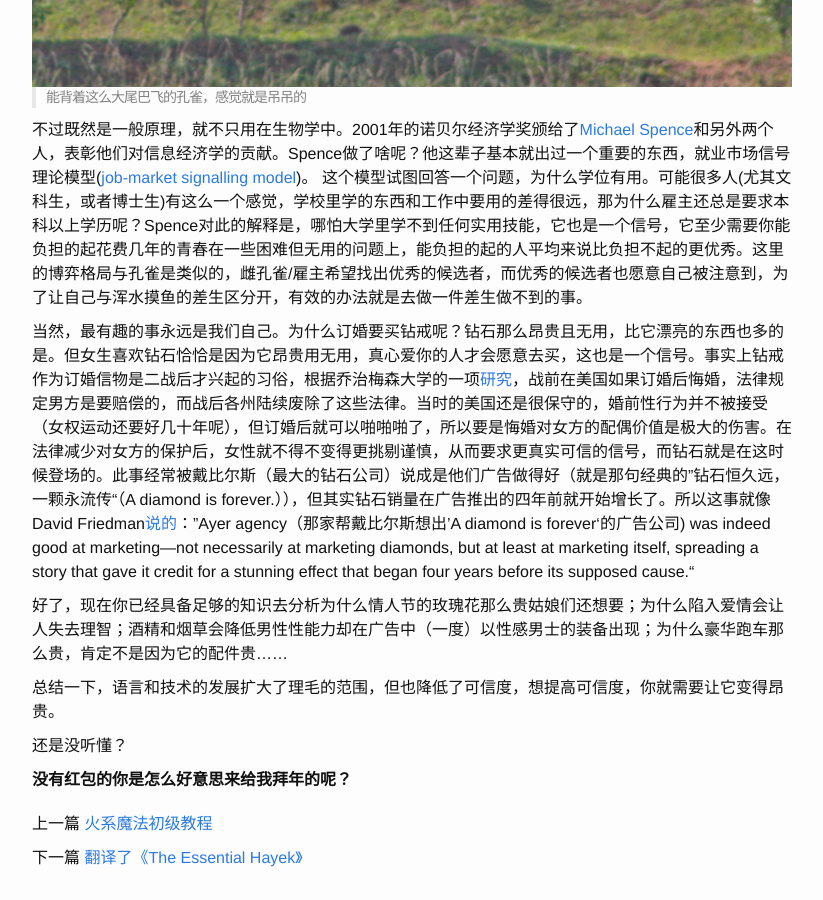
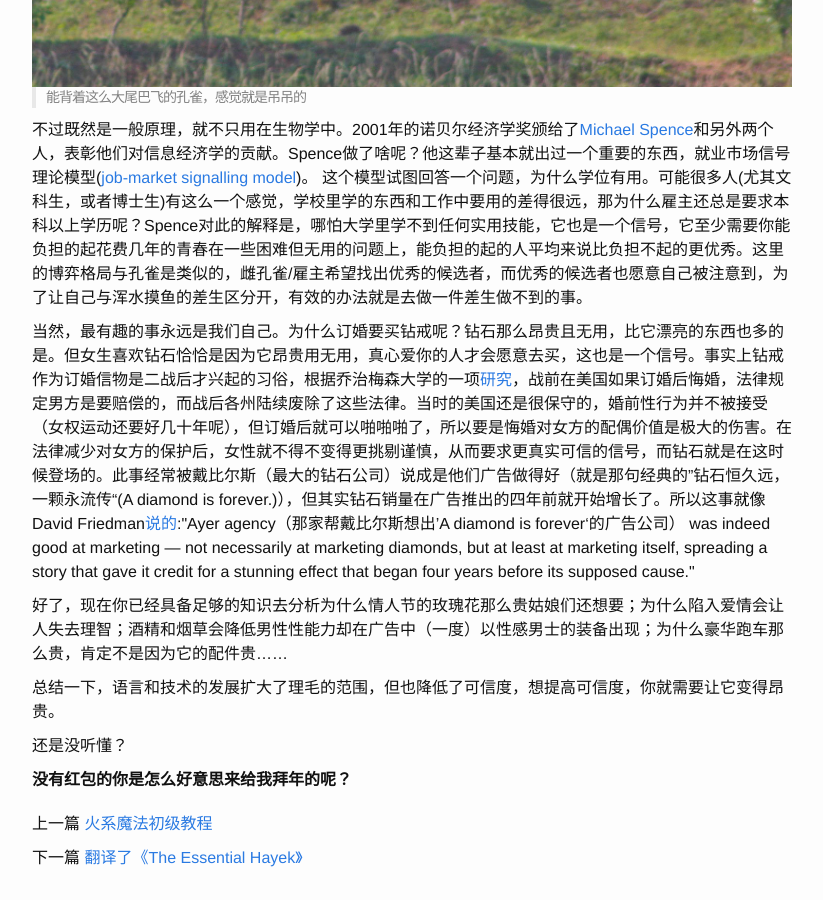
Before and after one commit to tcya/tcya.github.io, a Jekyll site: the page built from _posts/2016-2-7-grooming-redbag.html, in a window 1280 px wide and 900 px high, scrolled down 3852 px. Shown: the whole window, without its empty margins (228-1051 px from the left). Built offline with Jekyll 4.4.1, drawn with Linux system fonts in a browser that asks for light colours; comment, search, counter and statistics services are not loaded.

Commit message:
Revision

```diff
--- a/_posts/2015-6-7-pure-html-Turing-machine-program.html
+++ b/_posts/2015-6-7-pure-html-Turing-machine-program.html
@@ -440,7 +440,7 @@ input.carrying:not(:checked) +*+ input.processed:checked +*+*+*+ input.inp:check
 }
 {% endhighlight %}
 
-<p>首先这里与前面讨论的Rule 110代码有个小不同，就是我不是直接往格子里写1，而是把想要写1的格子显示出来，这样你在按tab键的时候它们就会挨个被聚焦，然后你按空格就会选中。(这就是你得tab、空格不停交替按的原因)其实Rule 110也是这样写的，不过那帖子里给了一个项目页面，一个JsFiddle的源码，我上面详细讨论的是后者，而这里的写法是从前者那借(chao)鉴(xi)的。</p>
+<p>首先这里与前面讨论的Rule 110代码有个小不同，就是我不是直接往格子里写1，而是把想要写1的格子显示出来，这样你在按tab键的时候它们就会挨个被聚焦，然后你按空格就会选中(这就是你得tab、空格不停交替按的原因)。其实Rule 110也是这样写的，不过那帖子里给了一个项目页面，一个JsFiddle的源码，我上面详细讨论的是后者，而这里的写法是从前者那借(chao)鉴(xi)的。</p>
 <p>其次你可以看到我利用input.processed:checked来定位待处理的数位，那些还没处理到的数位它们的input.processed是unchecked的，所以不会被匹配，这就保证了类似单带图灵机的局部、动态效果。</p>
 
 <h3>零磁场下匀相互作用二维伊辛模型的蒙特卡洛模拟</h3>
--- a/_posts/2015-7-22-houston-zoo.html
+++ b/_posts/2015-7-22-houston-zoo.html
@@ -62,7 +62,7 @@ title:  "休斯顿动物园游记"
 <p>图就不配了，去刘大可的这篇<a href="http://chuansong.me/n/1526685">问答</a>看吧。</p>
 <!-- <h2>雌性选择与雄性竞争</h2> -->
 <h2>蛇与图灵</h2>
-<p>如果提到图灵你想到的只是电脑那你对他的了解就远远不够。在自杀前两年图灵发表了一篇《形态发生的化学基础》（The Chemical Basis of Morphogenesis）,这是他短暂生命中又一篇开创性的论文，是非平衡态热力学、非线性系统、混沌理论的先驱之作。他发现用简单的方程就能得出复杂的斑点条纹图案（有没有让你想起<a href="http://blog.sciencenet.cn/blog-1244308-770226.html">费曼</a>？），而且与生物体身上的相似，这过程现在被命名为图灵斑图。具体来说他研究了反应扩散方程
+<p>如果提到图灵你想到的只是电脑那你对他的了解就远远不够。在自杀前两年图灵发表了一篇《形态发生的化学基础》(The Chemical Basis of Morphogenesis)，这是他短暂生命中又一篇开创性的论文，是非平衡态热力学、非线性系统、混沌理论的先驱之作。他发现用简单的方程就能得出复杂的斑点条纹图案（有没有让你想起<a href="http://blog.sciencenet.cn/blog-1244308-770226.html">费曼</a>？），而且与生物体身上的相似，这过程现在被命名为图灵斑图。具体来说他研究了反应扩散方程
 (<a href="https://en.wikipedia.org/wiki/Reaction%E2%80%93diffusion_system">reaction–diffusion equation</a>)
 具有非线性项时的解<del>其实我也不知道我在说什么</del>。</p>
 <img src="/assets/images/图灵方程.png">
@@ -78,7 +78,7 @@ title:  "休斯顿动物园游记"
 <p>某种猿？大象？海豚？鲸鱼？</p>
 <p>都不是。你把那些拥有巨大大脑的动物列个遍也找不到答案，因为答案是脑子小的可怜的蚂蚁。而其中最复杂的大概得算切叶蚁，你可以从BBC的这<a href="http://www.bilibili.com/video/av2017943/index_6.html">纪录片</a>（41分钟起）了解个大概。</p>
 <p>蚂蚁靠着那么点大脑却达到了大部分脑子更大的物种都没能实现复杂性，那是因为它们的做法很特别。就拿中央空调来说吧，人类造空调时是设计师脑子里先有一副蓝图然后把它投影到现实世界，而蚂蚁显然不会在它小小的脑子里塞进巨大蚁穴的蓝图，而是每只蚂蚁就靠着信息素短视的做着手边的事，最后一个复杂结构却涌现了出来，这就是哈耶克所说的“自发秩序”。人类当然也有自发秩序，而且比蚂蚁复杂得多。宗教、语言、市场、时尚……没有哪个有着中央设计者，事实上试图对它们进行设计的尝试都可悲的失败了。但就像蚂蚁没能力欣赏蚁穴的复杂一样，太多人对生活于其中的复杂秩序熟视无睹，反而孜孜不倦的追求着仁慈的父爱政府来操心他们的生活。蚂蚁也许能给他们上一课，不过我不抱太大指望。</p>
-<p>当然蚂蚁的自发秩序和人类的还是有重大区别，对此辉格做过很详尽的<a href="http://headsalon.org/archives/967.html">分析</a>了。讲到真社会性，还不能不提E. O. Wilson 2010年在《Nature》上那篇引来无数撕逼的关于真社会性起源的<a href="http://www.nature.com/nature/journal/v466/n7310/full/nature09205.html">文章</a>，辉格对此也做过很出色的评述：
+<p>当然蚂蚁的自发秩序和人类的还是有重大区别，对此辉格做过很详尽的<a href="http://headsalon.org/archives/967.html">分析</a>了。讲到真社会性，还不能不提E. O. Wilson 2010年在《Nature》上那篇引来无数<a href="http://www.guokr.com/post/281696/">撕逼</a>的关于真社会性起源的<a href="http://www.nature.com/nature/journal/v466/n7310/full/nature09205.html">文章</a>，辉格对此也做过很出色的评述：
 <a href="http://headsalon.org/archives/919.html">1</a>，
 <a href="http://headsalon.org/archives/951.html">2</a>，
 <a href="http://headsalon.org/archives/5625.html">3</a>。</p>
--- a/_posts/2016-2-7-grooming-redbag.html
+++ b/_posts/2016-2-7-grooming-redbag.html
@@ -43,7 +43,7 @@ title:  "Grooming, WeChat, and the Handicap Principle"
 </figure>
 <p>不过既然是一般原理，就不只用在生物学中。2001年的诺贝尔经济学奖颁给了<a href="https://en.wikipedia.org/wiki/Michael_Spence">Michael Spence</a>和另外两个人，表彰他们对信息经济学的贡献。Spence做了啥呢？他这辈子基本就出过一个重要的东西，就业市场信号理论模型(<a href="https://en.wikipedia.org/wiki/Signalling_(economics)#Job-market_signalling">job-market signalling model</a>)。
 这个模型试图回答一个问题，为什么学位有用。可能很多人(尤其文科生，或者博士生)有这么一个感觉，学校里学的东西和工作中要用的差得很远，那为什么雇主还总是要求本科以上学历呢？Spence对此的解释是，哪怕大学里学不到任何实用技能，它也是一个信号，它至少需要你能负担的起花费几年的青春在一些困难但无用的问题上，能负担的起的人平均来说比负担不起的更优秀。这里的博弈格局与孔雀是类似的，雌孔雀/雇主希望找出优秀的候选者，而优秀的候选者也愿意自己被注意到，为了让自己与浑水摸鱼的差生区分开，有效的办法就是去做一件差生做不到的事。</p>
-<p>当然，最有趣的事永远是我们自己。为什么订婚要买钻戒呢？钻石那么昂贵且无用，比它漂亮的东西也多的是。但女生喜欢钻石恰恰是因为它昂贵用无用，真心爱你的人才会愿意去买，这也是一个信号。事实上钻戒作为订婚信物是二战后才兴起的习俗，根据乔治梅森大学的一项<a href="http://homes.chass.utoronto.ca/~siow/332/rings.pdf">研究</a>，战前在美国如果订婚后悔婚，法律规定男方是要赔偿的，而战后各州陆续废除了这些法律。当时的美国还是很保守的，婚前性行为并不被接受（女权运动还要好几十年呢），但订婚后就可以啪啪啪了，所以要是悔婚对女方的配偶价值是极大的伤害。在法律减少对女方的保护后，女性就不得不变得更挑剔谨慎，从而要求更真实可信的信号，而钻石就是在这时候登场的。此事经常被戴比尔斯（最大的钻石公司）说成是他们广告做得好（就是那句经典的”钻石恒久远，一颗永流传“（A diamond is forever.）），但其实钻石销量在广告推出的四年前就开始增长了。所以这事就像David Friedman<a href="http://daviddfriedman.blogspot.com/2013/08/diamonds-advertising-debeers-and-sex.html">说的</a>：”Ayer agency（那家帮戴比尔斯想出’A diamond is forever‘的广告公司) was indeed good at marketing—not necessarily at marketing diamonds, but at least at marketing itself, spreading a story that gave it credit for a stunning effect that began four years before its supposed cause.“</p>
+<p>当然，最有趣的事永远是我们自己。为什么订婚要买钻戒呢？钻石那么昂贵且无用，比它漂亮的东西也多的是。但女生喜欢钻石恰恰是因为它昂贵用无用，真心爱你的人才会愿意去买，这也是一个信号。事实上钻戒作为订婚信物是二战后才兴起的习俗，根据乔治梅森大学的一项<a href="http://homes.chass.utoronto.ca/~siow/332/rings.pdf">研究</a>，战前在美国如果订婚后悔婚，法律规定男方是要赔偿的，而战后各州陆续废除了这些法律。当时的美国还是很保守的，婚前性行为并不被接受（女权运动还要好几十年呢），但订婚后就可以啪啪啪了，所以要是悔婚对女方的配偶价值是极大的伤害。在法律减少对女方的保护后，女性就不得不变得更挑剔谨慎，从而要求更真实可信的信号，而钻石就是在这时候登场的。此事经常被戴比尔斯（最大的钻石公司）说成是他们广告做得好（就是那句经典的”钻石恒久远，一颗永流传“(A diamond is forever.)），但其实钻石销量在广告推出的四年前就开始增长了。所以这事就像David Friedman<a href="http://daviddfriedman.blogspot.com/2013/08/diamonds-advertising-debeers-and-sex.html">说的</a>:"Ayer agency（那家帮戴比尔斯想出’A diamond is forever‘的广告公司） was indeed good at marketing — not necessarily at marketing diamonds, but at least at marketing itself, spreading a story that gave it credit for a stunning effect that began four years before its supposed cause."</p>
 <p>好了，现在你已经具备足够的知识去分析为什么情人节的玫瑰花那么贵姑娘们还想要；为什么陷入爱情会让人失去理智；酒精和烟草会降低男性性能力却在广告中（一度）以性感男士的装备出现；为什么豪华跑车那么贵，肯定不是因为它的配件贵……</p>
 <p>总结一下，语言和技术的发展扩大了理毛的范围，但也降低了可信度，想提高可信度，你就需要让它变得昂贵。</p>
 <p>还是没听懂？</p>
```
